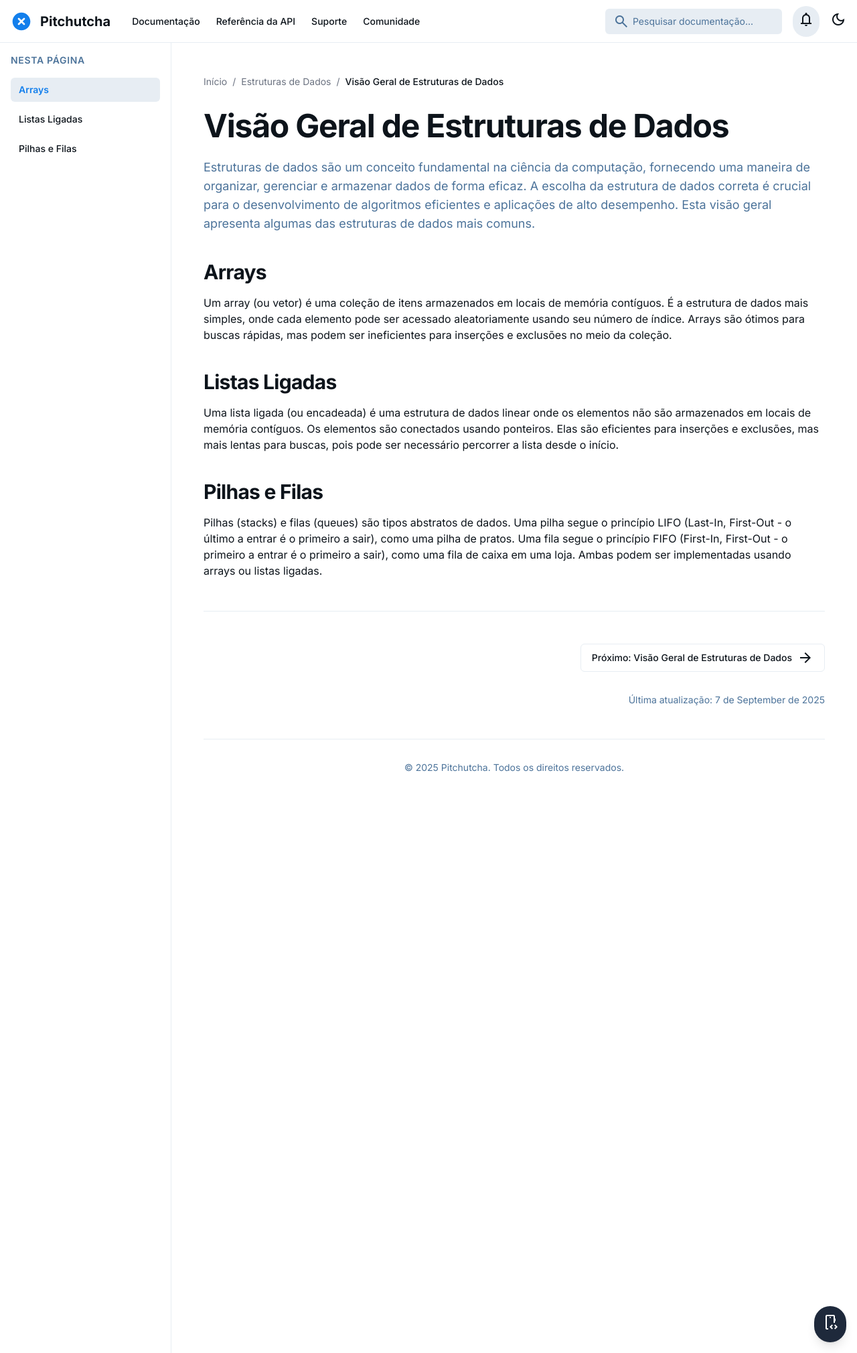
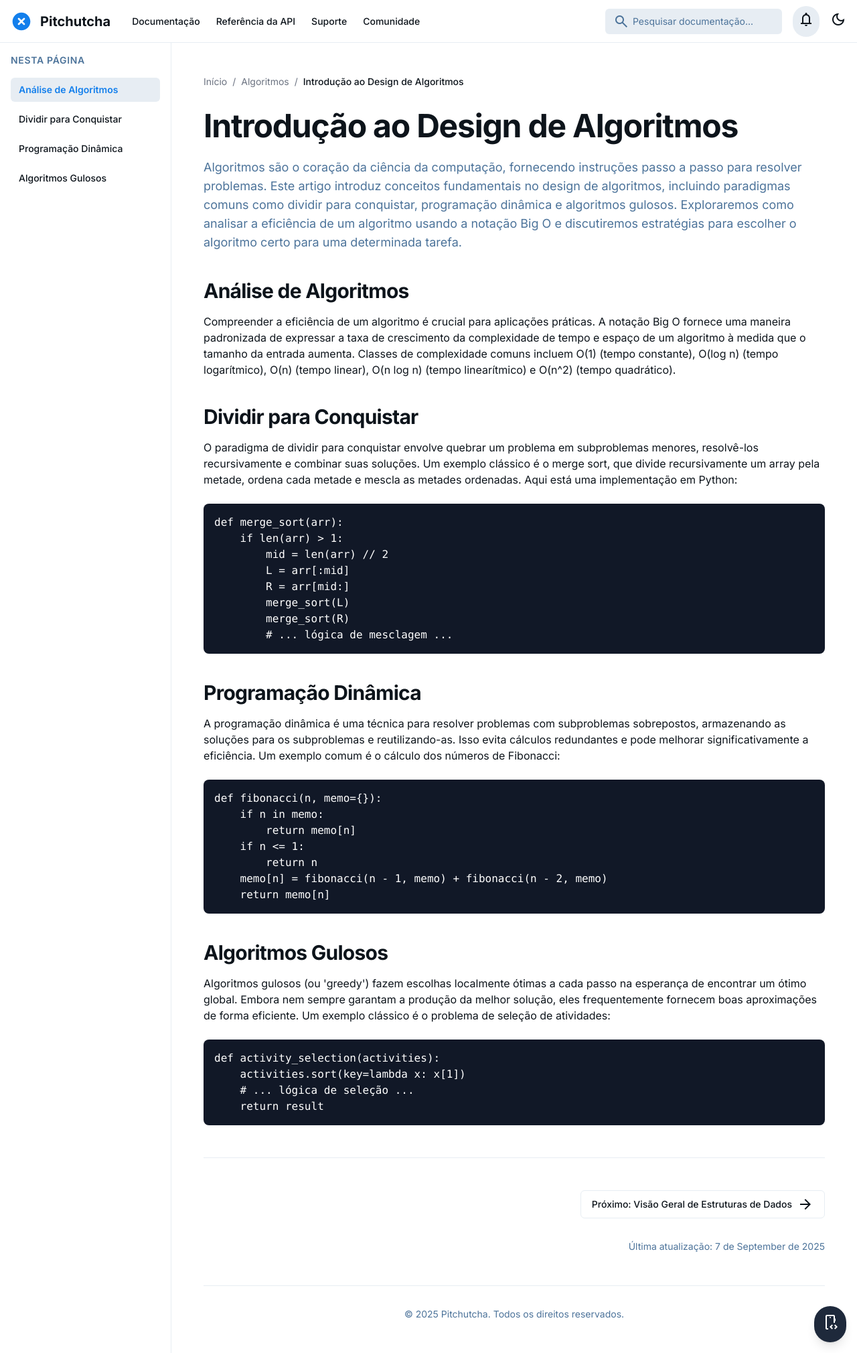
Before and after one commit to SistemaVinculado/pitchutcha.github.io, a Jekyll site: the page built from docs/_posts/2025-09-07-introduction-to-algorithm-design.md, in a window 1280 px wide. Shown: the whole page at 67% size. Built offline with Jekyll 4.4.1, drawn with Linux system fonts in a browser that asks for light colours; nearby versions of some CDN libraries.

Commit message:
Update 2025-09-07-introduction-to-algorithm-design.md

```diff
--- a/docs/_posts/2025-09-07-introduction-to-algorithm-design.md
+++ b/docs/_posts/2025-09-07-introduction-to-algorithm-design.md
@@ -1,33 +1,62 @@
 ---
 layout: artigo
-title: "Visão Geral de Estruturas de Dados"
-category: Estruturas de Dados
-icon: account_tree
-excerpt: "Explore estruturas de dados comuns como arrays, listas ligadas, pilhas, filas e árvores, e entenda sua importância na resolução eficiente de problemas."
-image: "https://placehold.co/600x400/D1FAE5/047857?text=Estruturas+de+Dados"
+title: "Introdução ao Design de Algoritmos"
+category: Algoritmos
+icon: memory
+excerpt: "Aprenda o básico de design e análise de algoritmos, incluindo paradigmas comuns como dividir para conquistar, programação dinâmica e algoritmos gulosos."
+image: "https://placehold.co/600x400/D1E7FC/2563EB?text=Introdução+Algoritmos"
 ---
 
 <article>
-    <h1 class="text-4xl font-extrabold tracking-tight text-[var(--text-primary)] sm:text-5xl">Visão Geral de Estruturas de Dados</h1>
+    <h1 class="text-4xl font-extrabold tracking-tight text-[var(--text-primary)] sm:text-5xl">Introdução ao Design de Algoritmos</h1>
     <p class="mt-6 text-lg text-[var(--text-secondary)]">
-        Estruturas de dados são um conceito fundamental na ciência da computação, fornecendo uma maneira de organizar, gerenciar e armazenar dados de forma eficaz. A escolha da estrutura de dados correta é crucial para o desenvolvimento de algoritmos eficientes e aplicações de alto desempenho. Esta visão geral apresenta algumas das estruturas de dados mais comuns.
+        Algoritmos são o coração da ciência da computação, fornecendo instruções passo a passo para resolver problemas. Este artigo introduz conceitos fundamentais no design de algoritmos, incluindo paradigmas comuns como dividir para conquistar, programação dinâmica e algoritmos gulosos. Exploraremos como analisar a eficiência de um algoritmo usando a notação Big O e discutiremos estratégias para escolher o algoritmo certo para uma determinada tarefa.
     </p>
-    <section class="pt-10" id="arrays">
-        <h2 class="text-3xl font-bold tracking-tight text-[var(--text-primary)]">Arrays</h2>
+    <section class="pt-10" id="algorithm-analysis">
+        <h2 class="text-3xl font-bold tracking-tight text-[var(--text-primary)]">Análise de Algoritmos</h2>
         <p class="mt-4">
-            Um array (ou vetor) é uma coleção de itens armazenados em locais de memória contíguos. É a estrutura de dados mais simples, onde cada elemento pode ser acessado aleatoriamente usando seu número de índice. Arrays são ótimos para buscas rápidas, mas podem ser ineficientes para inserções e exclusões no meio da coleção.
+            Compreender a eficiência de um algoritmo é crucial para aplicações práticas. A notação Big O fornece uma maneira padronizada de expressar a taxa de crescimento da complexidade de tempo e espaço de um algoritmo à medida que o tamanho da entrada aumenta. Classes de complexidade comuns incluem O(1) (tempo constante), O(log n) (tempo logarítmico), O(n) (tempo linear), O(n log n) (tempo linearítmico) e O(n^2) (tempo quadrático).
         </p>
     </section>
-    <section class="pt-10" id="linked-lists">
-        <h2 class="text-3xl font-bold tracking-tight text-[var(--text-primary)]">Listas Ligadas</h2>
+    <section class="pt-10" id="divide-and-conquer">
+        <h2 class="text-3xl font-bold tracking-tight text-[var(--text-primary)]">Dividir para Conquistar</h2>
         <p class="mt-4">
-            Uma lista ligada (ou encadeada) é uma estrutura de dados linear onde os elementos não são armazenados em locais de memória contíguos. Os elementos são conectados usando ponteiros. Elas são eficientes para inserções e exclusões, mas mais lentas para buscas, pois pode ser necessário percorrer a lista desde o início.
+            O paradigma de dividir para conquistar envolve quebrar um problema em subproblemas menores, resolvê-los recursivamente e combinar suas soluções. Um exemplo clássico é o merge sort, que divide recursivamente um array pela metade, ordena cada metade e mescla as metades ordenadas. Aqui está uma implementação em Python:
         </p>
+        <div class="mt-6 rounded-lg bg-gray-900 overflow-x-auto">
+            <pre class="p-4 text-white"><code class="language-python">def merge_sort(arr):
+    if len(arr) > 1:
+        mid = len(arr) // 2
+        L = arr[:mid]
+        R = arr[mid:]
+        merge_sort(L)
+        merge_sort(R)
+        # ... lógica de mesclagem ...</code></pre>
+        </div>
     </section>
-    <section class="pt-10" id="stacks-and-queues">
-        <h2 class="text-3xl font-bold tracking-tight text-[var(--text-primary)]">Pilhas e Filas</h2>
-        <p class="mt-4">
-            Pilhas (stacks) e filas (queues) são tipos abstratos de dados. Uma pilha segue o princípio LIFO (Last-In, First-Out - o último a entrar é o primeiro a sair), como uma pilha de pratos. Uma fila segue o princípio FIFO (First-In, First-Out - o primeiro a entrar é o primeiro a sair), como uma fila de caixa em uma loja. Ambas podem ser implementadas usando arrays ou listas ligadas.
-        </p>
+    <section class="pt-10" id="dynamic-programming">
+        <h2 class="text-3xl font-bold tracking-tight text-[var(--text-primary)]">Programação Dinâmica</h2>
+        <p class="mt-4">A programação dinâmica é uma técnica para resolver problemas com subproblemas sobrepostos, armazenando as soluções para os subproblemas e reutilizando-as. Isso evita cálculos redundantes e pode melhorar significativamente a eficiência. Um exemplo comum é o cálculo dos números de Fibonacci:</p>
+        <div class="mt-6 rounded-lg bg-gray-900 overflow-x-auto">
+            <pre class="p-4 text-white"><code class="language-python">def fibonacci(n, memo={}):
+    if n in memo:
+        return memo[n]
+    if n <= 1:
+        return n
+    memo[n] = fibonacci(n - 1, memo) + fibonacci(n - 2, memo)
+    return memo[n]
+</code></pre>
+        </div>
+    </section>
+    <section class="pt-10" id="greedy-algorithms">
+        <h2 class="text-3xl font-bold tracking-tight text-[var(--text-primary)]">Algoritmos Gulosos</h2>
+        <p class="mt-4">Algoritmos gulosos (ou 'greedy') fazem escolhas localmente ótimas a cada passo na esperança de encontrar um ótimo global. Embora nem sempre garantam a produção da melhor solução, eles frequentemente fornecem boas aproximações de forma eficiente. Um exemplo clássico é o problema de seleção de atividades:</p>
+        <div class="mt-6 rounded-lg bg-gray-900 overflow-x-auto">
+            <pre class="p-4 text-white"><code class="language-python">def activity_selection(activities):
+    activities.sort(key=lambda x: x[1])
+    # ... lógica de seleção ...
+    return result
+</code></pre>
+        </div>
     </section>
 </article>
```
